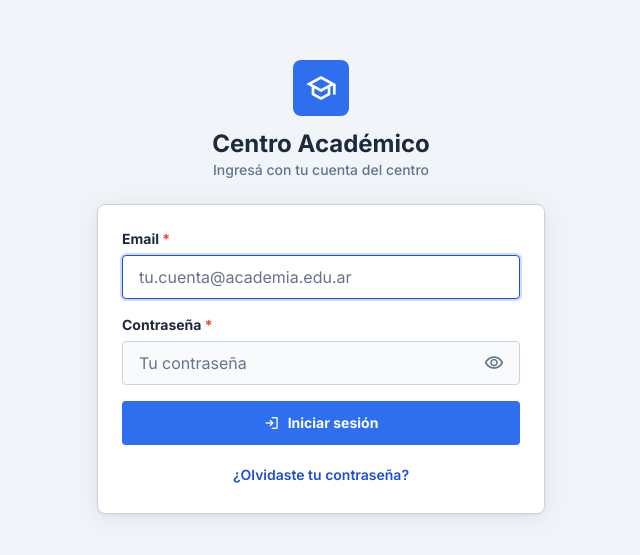
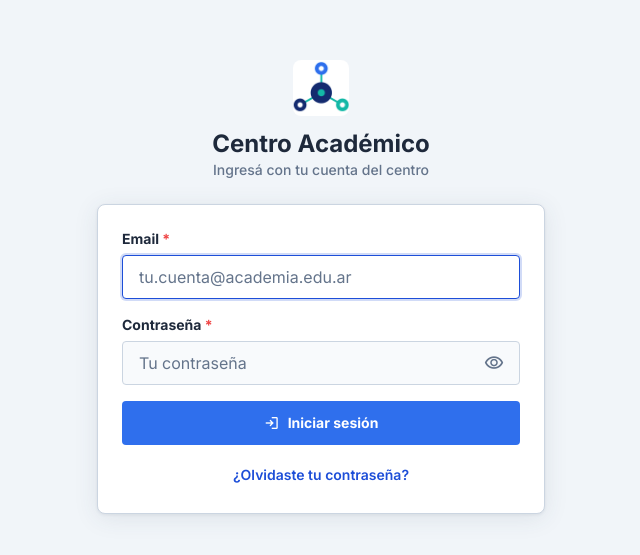
Before and after one commit to frqn2003/bandidosSW, a Next.js app: page / in a window 1280 px wide. Shown: the part 113-668 px from the top of the page, without its empty margins (319-959 px from the left). Built offline with nearby package versions, Linux system fonts and the light colour scheme; no server answers.

Commit message:
feat(diseno): logo del centro en el login (HU-SIS-01)

```diff
--- a/src/app/page.tsx
+++ b/src/app/page.tsx
@@ -105,9 +105,13 @@ export default function LoginPage() {
     <div className="flex min-h-screen flex-1 items-center justify-center bg-surface px-4 py-10">
       <div className="flex w-full max-w-md flex-col gap-6">
         <header className="flex flex-col items-center gap-3 text-center">
-          <span className="flex h-14 w-14 items-center justify-center rounded-md bg-primary">
-            <Icon name="school" size={32} className="text-on-primary" />
-          </span>
+          <img
+            src="/logo-centro-academico.png"
+            alt="Logo de Centro Académico"
+            width={56}
+            height={56}
+            className="h-14 w-14 shrink-0 rounded-md object-cover"
+          />
           <div>
             <h1 className="font-display text-2xl font-bold text-on-surface">Centro Académico</h1>
             <p className="text-sm font-medium text-on-surface-variant">
```
